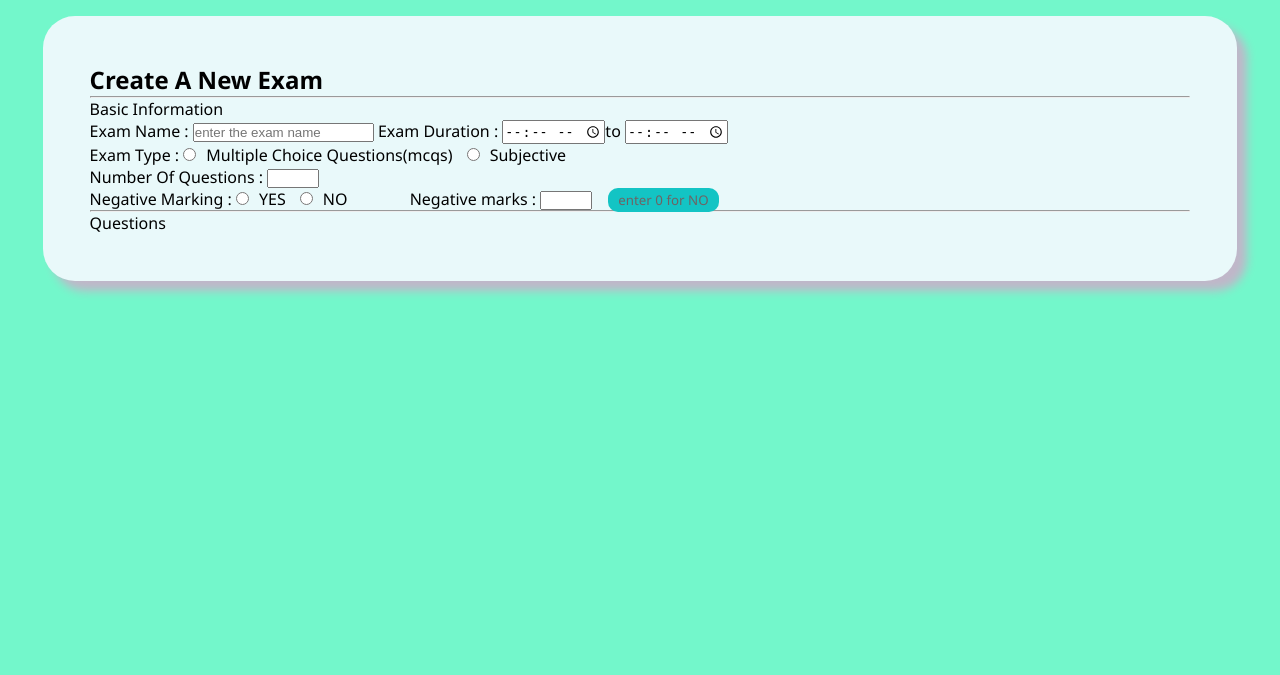
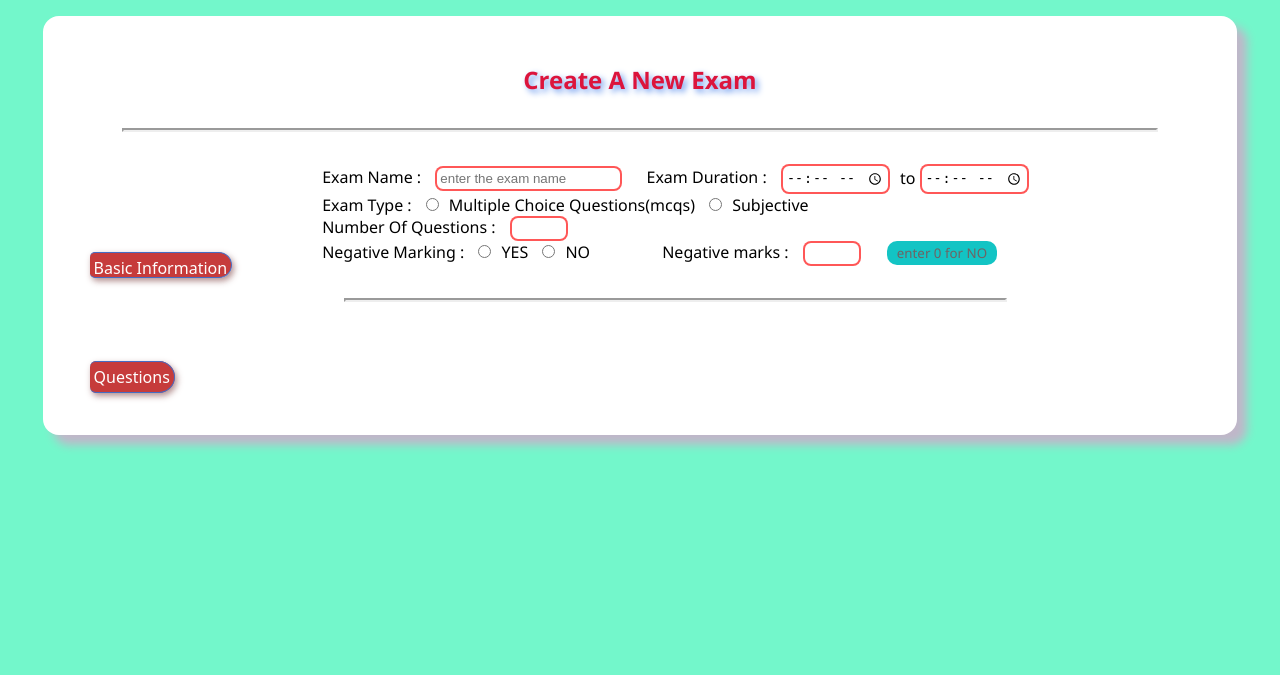
Before and after one commit to shrey-101/EXAMO, a PHP site: page /html/create_test.html in a window 1280 px wide. Shown: the part 60-735 px from the top of the page. Run offline with PHP 8.4, Linux system fonts and the light colour scheme; some web fonts are replaced.

Commit message:
added features

```diff
--- a/Front-End/css/style-create_test.css
+++ b/Front-End/css/style-create_test.css
@@ -51,8 +51,6 @@ body{
 .firstsection{
     height: 100vh;
 }
-
-
 .box-main{
     font-family: 'Segoe UI', Tahoma, Geneva, Verdana, sans-serif;
     max-width: 86%;
@@ -61,11 +59,58 @@ body{
     margin-top: 1em;
     margin-bottom: 1em;
     padding: 47px;
-    border-radius: 2rem;
-    background-color: rgb(233, 249, 250);
+    border-radius: 1rem;
+    background-color: rgb(255, 255, 255);
     box-shadow: 10px 10px 10px rgb(192 183 201)
 }
 
+.box-main h2{
+    display: flex;
+    justify-content: center;
+    color: crimson;
+    text-shadow: 3px 3px 6px cornflowerblue;
+}
+.box-main hr{
+    margin: 2em;
+    margin-block-end: 2em;
+    border-width: 2px;
+}
+
+.basic-details{
+    display: flex;
+    align-content: center;
+    align-items: center;
+}
+.arrow {
+    border: 1px solid #456cc3;
+    border-left: none;
+    border-radius: 6px 1rem 1rem 6px;
+    padding: 4px;
+    background-color: #c33131f2;;
+    color: white;
+    font-family: system-ui;
+    font-weight: 500;
+    box-shadow: 2px 3px 6px #a77e7ee0;
+    height: 1rem;
+}
+.basic-info{
+    display: flex;
+    flex-direction: column;
+    padding: 2rem;
+    margin-left:3rem;
+    margin-top: -2rem;
+}
+
+.form-details{
+    padding: 10px;
+    font-weight: 500;
+}
+.detail-box{
+    padding: 3px;
+    border: 2px solid #ff0000a8;
+    border-radius: 8px;
+    margin-right: 10px;
+}
 .icons{
     background-color: rgba(41, 41, 80, 0.966);
 }
```
